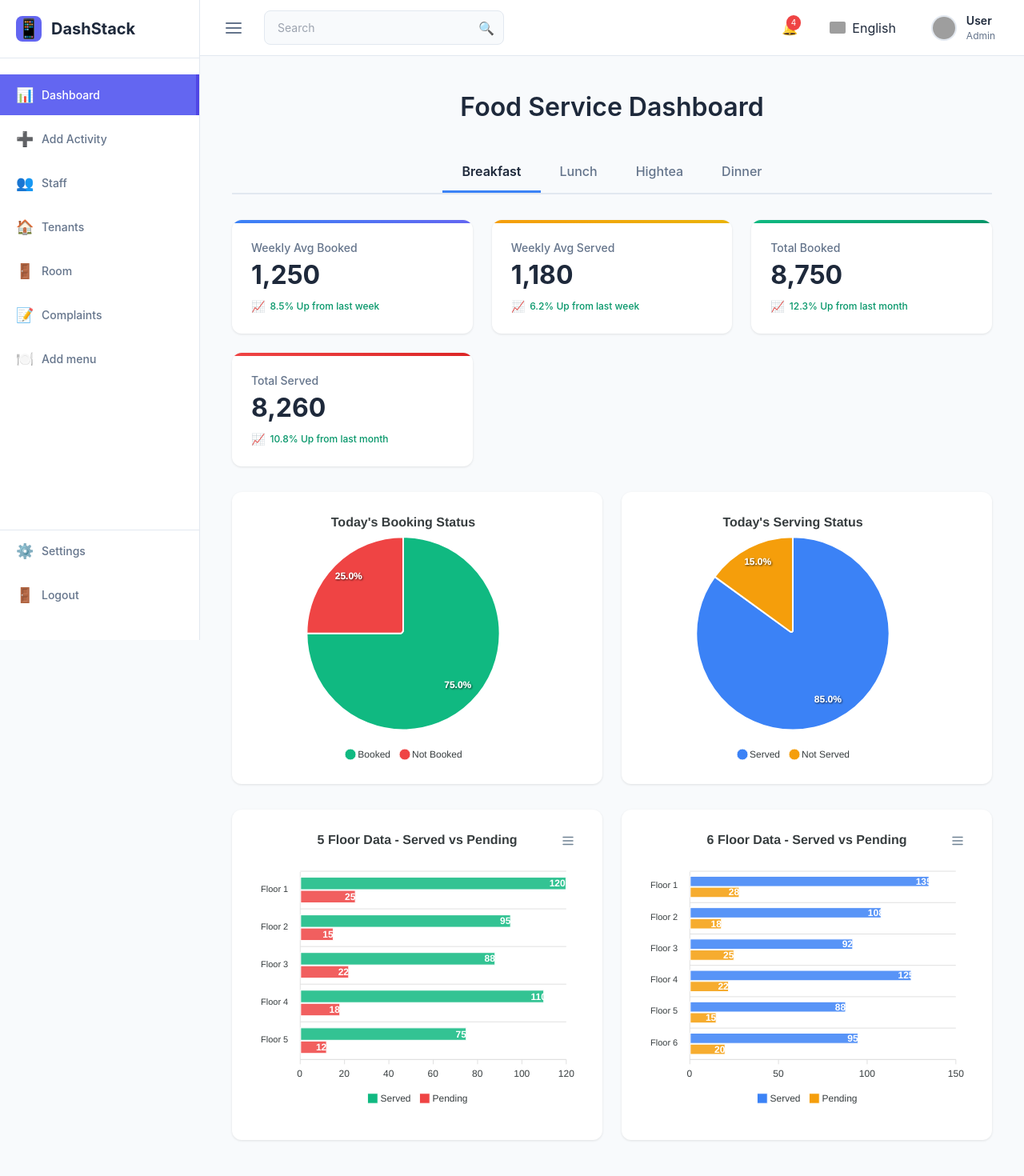
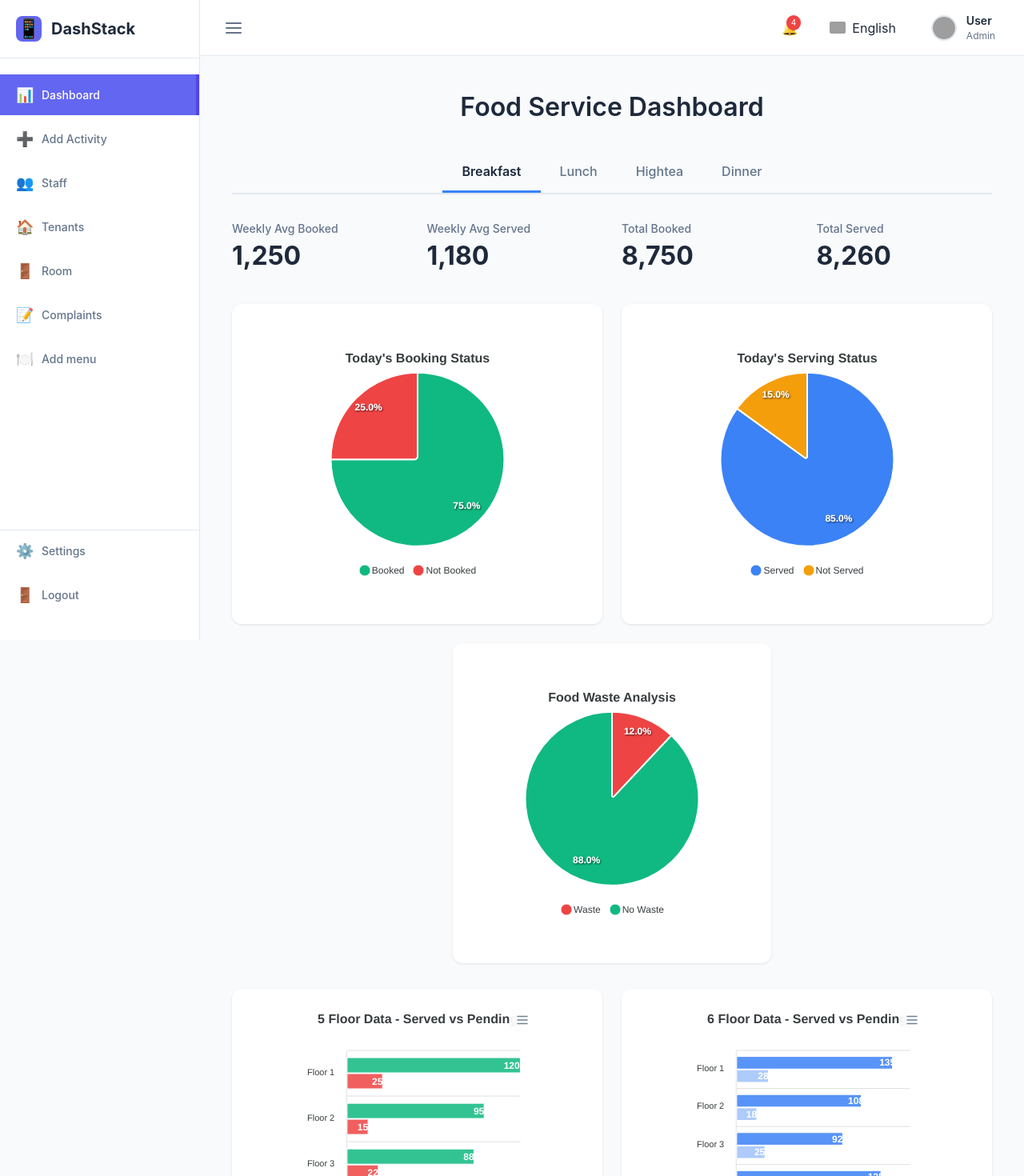
Before and after one commit to Yashlaxwani/PG_Platform, a React (Create React App) app: page / in a window 1280 px wide. Shown: the top 1470 px of the page at 80% size. Built offline with nearby package versions, Linux system fonts and the light colour scheme; grey boxes are pictures that could not be loaded.

Commit message:
doing changes in UI

```diff
--- a/src/Styles/Dashboard.css
+++ b/src/Styles/Dashboard.css
@@ -1,6 +1,7 @@
 .dashboard {
   animation: fadeInUp 0.6s ease;
   padding: 20px;
+  min-height: 100vh;
 }
 
 .page-title {
@@ -44,14 +45,39 @@
   background: #f8fafc;
 }
 
-/* Stats Grid */
-.stats-grid {
-  display: grid;
-  grid-template-columns: repeat(auto-fit, minmax(250px, 1fr));
-  gap: 24px;
-  margin-bottom: 32px;
+/* Dashboard Grid Layout */
+.dashboard-grid {
+  display: flex;
+  flex-direction: column;
+  gap: 2rem;
+  width: 100%;
 }
 
+/* Row 1: Stats Cards (4 boxes in a row) */
+.stats-row {
+  display: grid;
+  grid-template-columns: repeat(4, 1fr);
+  gap: 1.5rem;
+  width: 100%;
+}
+
+/* Row 2: Pie Charts (3 charts in a row) */
+.pie-charts-row {
+  display: grid;
+  grid-template-columns: repeat(3, 1fr);
+  gap: 1.5rem;
+  width: 100%;
+}
+
+/* Row 3: Bar Charts (2 charts in a row) */
+.bar-charts-row {
+  display: grid;
+  grid-template-columns: repeat(2, 1fr);
+  gap: 1.5rem;
+  width: 100%;
+}
+
+/* Stats Cards Styling */
 .stats-card {
   background: white;
   border-radius: 12px;
@@ -60,6 +86,7 @@
   transition: all 0.3s ease;
   position: relative;
   overflow: hidden;
+  min-height: 140px;
 }
 
 .stats-card:hover {
@@ -96,6 +123,7 @@
   display: flex;
   align-items: center;
   justify-content: space-between;
+  height: 100%;
 }
 
 .stats-text {
@@ -137,20 +165,17 @@
   font-size: 14px;
 }
 
-/* Charts Layout */
-.charts-row {
-  display: grid;
-  grid-template-columns: 1fr 1fr;
-  gap: 24px;
-  margin-bottom: 32px;
-}
-
+/* Chart Cards Styling */
 .chart-card {
   background: white;
   border-radius: 12px;
   padding: 24px;
   box-shadow: 0 1px 3px rgba(0, 0, 0, 0.1);
   transition: all 0.3s ease;
+  display: flex;
+  justify-content: center;
+  align-items: center;
+  min-height: 400px;
 }
 
 .chart-card:hover {
@@ -171,15 +196,28 @@
 }
 
 /* Responsive Design */
-@media (max-width: 1200px) {
-  .charts-row {
-    grid-template-columns: 1fr;
-    gap: 20px;
+@media (max-width: 1400px) {
+  .pie-charts-row {
+    grid-template-columns: repeat(2, 1fr);
   }
 
-  .chart-card {
-    display: flex;
-    justify-content: center;
+  .pie-charts-row .chart-card:nth-child(3) {
+    grid-column: 1 / -1;
+    justify-self: center;
+  }
+}
+
+@media (max-width: 1200px) {
+  .stats-row {
+    grid-template-columns: repeat(2, 1fr);
+  }
+
+  .pie-charts-row {
+    grid-template-columns: 1fr;
+  }
+
+  .bar-charts-row {
+    grid-template-columns: 1fr;
   }
 }
 
@@ -193,9 +231,9 @@
     margin-bottom: 1.5rem;
   }
 
-  .stats-grid {
+  .stats-row {
     grid-template-columns: 1fr;
-    gap: 16px;
+    gap: 1rem;
   }
 
   .dashboard-tabs {
@@ -212,9 +250,13 @@
     font-size: 24px;
   }
 
-  .charts-row {
-    grid-template-columns: 1fr;
-    gap: 20px;
+  .dashboard-grid {
+    gap: 1.5rem;
+  }
+
+  .chart-card {
+    padding: 16px;
+    min-height: 350px;
   }
 }
 
@@ -234,4 +276,13 @@
   .tab-button.active {
     border-left-color: #3b82f6;
   }
+
+  .stats-card {
+    padding: 16px;
+    min-height: 120px;
+  }
+
+  .stats-value {
+    font-size: 20px;
+  }
 }
--- a/src/components/Header.js
+++ b/src/components/Header.js
@@ -16,10 +16,7 @@ const Header = ({ sidebarCollapsed, setSidebarCollapsed }) => {
           <span></span>
         </button>
 
-        <div className="search-container">
-          <input type="text" placeholder="Search" className="search-input" />
-          <span className="search-icon">🔍</span>
-        </div>
+
       </div>
 
       <div className="header-right">
--- a/src/pages/Dashboard.js
+++ b/src/pages/Dashboard.js
@@ -1,4 +1,4 @@
-
+"use client"
 
 import { useState } from "react"
 import ReactApexChart from "react-apexcharts"
@@ -24,6 +24,7 @@ const Dashboard = () => {
         totalServed: 8260,
         bookedPercentage: [75, 25], // Booked vs Not Booked
         servedPercentage: [85, 15], // Served vs Not Served
+        wastePercentage: [12, 88], // Waste vs No Waste
       },
       lunch: {
         weeklyAvgBooked: 1850,
@@ -32,6 +33,7 @@ const Dashboard = () => {
         totalServed: 12040,
         bookedPercentage: [82, 18],
         servedPercentage: [88, 12],
+        wastePercentage: [8, 92],
       },
       hightea: {
         weeklyAvgBooked: 650,
@@ -40,6 +42,7 @@ const Dashboard = () => {
         totalServed: 4060,
         bookedPercentage: [65, 35],
         servedPercentage: [78, 22],
+        wastePercentage: [15, 85],
       },
       dinner: {
         weeklyAvgBooked: 1950,
@@ -48,6 +51,7 @@ const Dashboard = () => {
         totalServed: 12740,
         bookedPercentage: [88, 12],
         servedPercentage: [92, 8],
+        wastePercentage: [6, 94],
       },
     }
     return baseData[mealType]
@@ -60,29 +64,27 @@ const Dashboard = () => {
     {
       title: "Weekly Avg Booked",
       value: currentData.weeklyAvgBooked.toLocaleString(),
-      change: "8.5% Up from last week",
-      changeType: "up",
-      color: "blue",
+
+
     },
     {
       title: "Weekly Avg Served",
       value: currentData.weeklyAvgServed.toLocaleString(),
-      change: "6.2% Up from last week",
-      changeType: "up",
-      color: "orange",
+
+
+
     },
     {
       title: "Total Booked",
       value: currentData.totalBooked.toLocaleString(),
-      change: "12.3% Up from last month",
-      changeType: "up",
-      color: "green",
+
+
+
     },
     {
       title: "Total Served",
       value: currentData.totalServed.toLocaleString(),
-      change: "10.8% Up from last month",
-      changeType: "up",
+
       color: "red",
     },
   ]
@@ -92,7 +94,7 @@ const Dashboard = () => {
     series: currentData.bookedPercentage,
     options: {
       chart: {
-        width: 380,
+        width: 350,
         type: "pie",
       },
       labels: ["Booked", "Not Booked"],
@@ -102,7 +104,7 @@ const Dashboard = () => {
           breakpoint: 480,
           options: {
             chart: {
-              width: 300,
+              width: 280,
             },
             legend: {
               position: "bottom",
@@ -129,7 +131,7 @@ const Dashboard = () => {
     series: currentData.servedPercentage,
     options: {
       chart: {
-        width: 380,
+        width: 350,
         type: "pie",
       },
       labels: ["Served", "Not Served"],
@@ -139,7 +141,7 @@ const Dashboard = () => {
           breakpoint: 480,
           options: {
             chart: {
-              width: 300,
+              width: 280,
             },
             legend: {
               position: "bottom",
@@ -152,6 +154,43 @@ const Dashboard = () => {
       },
       title: {
         text: "Today's Serving Status",
+        align: "center",
+        style: {
+          fontSize: "16px",
+          fontWeight: "600",
+        },
+      },
+    },
+  }
+
+  // Pie Chart 3: Food Waste Percentage
+  const wastePieChart = {
+    series: currentData.wastePercentage,
+    options: {
+      chart: {
+        width: 350,
+        type: "pie",
+      },
+      labels: ["Waste", "No Waste"],
+      colors: ["#ef4444", "#10b981"],
+      responsive: [
+        {
+          breakpoint: 480,
+          options: {
+            chart: {
+              width: 280,
+            },
+            legend: {
+              position: "bottom",
+            },
+          },
+        },
+      ],
+      legend: {
+        position: "bottom",
+      },
+      title: {
+        text: "Food Waste Analysis",
         align: "center",
         style: {
           fontSize: "16px",
@@ -176,7 +215,7 @@ const Dashboard = () => {
     options: {
       chart: {
         type: "bar",
-        height: 350,
+        height: 400,
       },
       plotOptions: {
         bar: {
@@ -233,7 +272,7 @@ const Dashboard = () => {
     options: {
       chart: {
         type: "bar",
-        height: 350,
+        height: 400,
       },
       plotOptions: {
         bar: {
@@ -263,7 +302,7 @@ const Dashboard = () => {
       xaxis: {
         categories: ["Floor 1", "Floor 2", "Floor 3", "Floor 4", "Floor 5", "Floor 6"],
       },
-      colors: ["#3b82f6", "#f59e0b"],
+      colors: ["#3b82f6", "#3b83f66a"],
       title: {
         text: "6 Floor Data - Served vs Pending",
         align: "center",
@@ -305,41 +344,44 @@ const Dashboard = () => {
         ))}
       </div>
 
-      {/* Stats Cards */}
-      <div className="stats-grid">
+      {/* Dashboard Grid Layout */}
+      <div className="dashboard-grid">
+        {/* Row 1: Stats Cards (4 boxes) */}
+        <div className="stats-row">
           {statsData.map((stat, index) => (
-          <div key={index} className={`stats-card ${getStatCardClass(stat.color)}`}>
+
               <div className="stats-content">
                 <div className="stats-text">
                   <h3 className="stats-title">{stat.title}</h3>
                   <p className="stats-value">{stat.value}</p>
-                <div className={`stats-change ${stat.changeType}`}>
-                  <span className="change-icon">{stat.changeType === "up" ? "📈" : "📉"}</span>
-                  <span>{stat.change}</span>
+
                 </div>
-              </div>
-            </div>
+
             </div>
           ))}
         </div>
 
-      {/* Pie Charts */}
-      <div className="charts-row">
+        {/* Row 2: Pie Charts (3 charts) */}
+        <div className="pie-charts-row">
           <div className="chart-card">
-          <ReactApexChart options={bookingPieChart.options} series={bookingPieChart.series} type="pie" width={380} />
+            <ReactApexChart options={bookingPieChart.options} series={bookingPieChart.series} type="pie" width={350} />
           </div>
           <div className="chart-card">
-          <ReactApexChart options={servingPieChart.options} series={servingPieChart.series} type="pie" width={380} />
+            <ReactApexChart options={servingPieChart.options} series={servingPieChart.series} type="pie" width={350} />
+          </div>
+          <div className="chart-card">
+            <ReactApexChart options={wastePieChart.options} series={wastePieChart.series} type="pie" width={350} />
           </div>
         </div>
 
-      {/* Bar Charts */}
-      <div className="charts-row">
+        {/* Row 3: Bar Charts (2 charts) */}
+        <div className="bar-charts-row">
           <div className="chart-card">
-          <ReactApexChart options={floorChart5.options} series={floorChart5.series} type="bar" height={350} />
+            <ReactApexChart options={floorChart5.options} series={floorChart5.series} type="bar" height={400} />
           </div>
           <div className="chart-card">
-          <ReactApexChart options={floorChart6.options} series={floorChart6.series} type="bar" height={350} />
+            <ReactApexChart options={floorChart6.options} series={floorChart6.series} type="bar" height={400} />
+          </div>
         </div>
       </div>
     </div>
```
Lines whose indentation alone changed are shown as unchanged.
